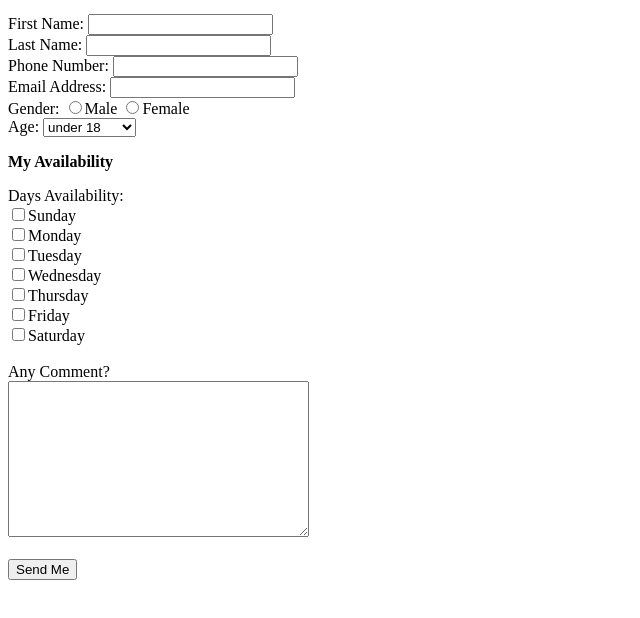
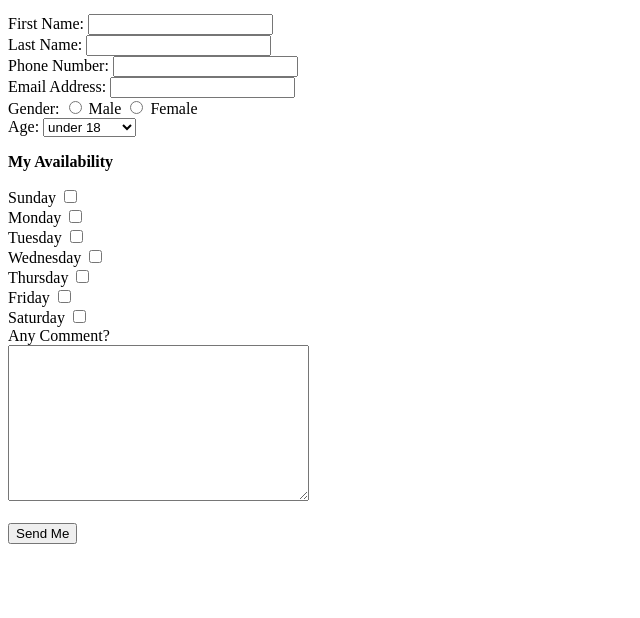
Before and after one commit to stwins60/Lab4, a plain HTML site: page index.html in a window 1280 px wide. Shown: the part 100-718 px from the top of the page, without its empty margins (0-640 px from the left). Drawn offline with Linux system fonts and the light colour scheme.

Commit message:
Made corrections to the gender and date available field

```diff
--- a/index.html
+++ b/index.html
@@ -19,9 +19,12 @@
       <label>Phone Number: <input type="text" name="phone_field"></label><br>
       <label>Email Address: <input type="text" name="email_field"></label><br>
       <div>
-	  <label for = "gender_field">Gender:</label>
-	  <input type="radio" id="gender_field" value = "Male">Male
-      <input type="radio" id="gender_field1" value = "Female">Female
+        <label>Gender:
+          <input type="radio" name="gender_field" value="Male"> Male
+        </label>
+        <label>
+          <input type="radio" name="gender_field" value="Female"> Female
+        </label>
       </div>
 
       <label>Age:
@@ -40,14 +43,13 @@
         <b>My Availability</b>
       </p>
       <div>
-	  <label for = "available_field">Days Availability:</label><br>
-      <input type="checkbox" id="available_field">Sunday<br>
-      <input type="checkbox" id="available_field2">Monday<br>
-      <input type="checkbox" id="available_field3">Tuesday<br>
-      <input type="checkbox" id="available_field4">Wednesday<br>
-      <input type="checkbox" id="available_field5">Thursday<br>
-      <input type="checkbox" id="available_field6">Friday<br>
-      <input type="checkbox" id="available_field7">Saturday<br><br>
+        <label>Sunday <input type="checkbox" name="available_field[]" value="sunday"></label><br>
+        <label>Monday <input type="checkbox" name="available_field[]" value="monday"></label><br>
+        <label>Tuesday <input type="checkbox" name="available_field[]" value="tuesday"></label><br>
+        <label>Wednesday <input type="checkbox" name="available_field[]" value="wednesday"></label><br>
+        <label>Thursday <input type="checkbox" name="available_field[]" value="thursday"></label><br>
+        <label>Friday <input type="checkbox" name="available_field[]" value="friday"></label><br>
+        <label>Saturday <input type="checkbox" name="available_field[]" value="saturday"></label><br>
       </div>
 
 
```
Lines whose indentation alone changed are shown as unchanged.
